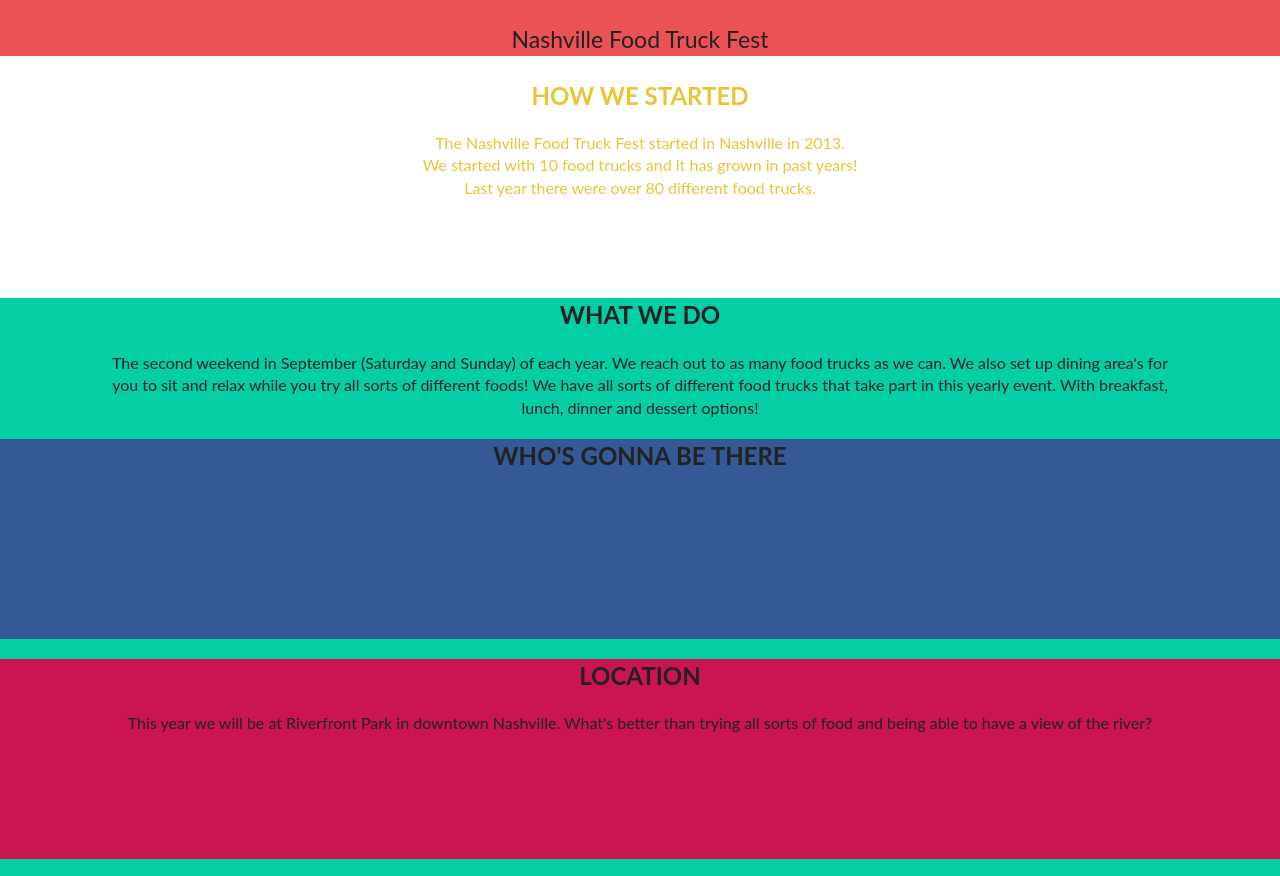
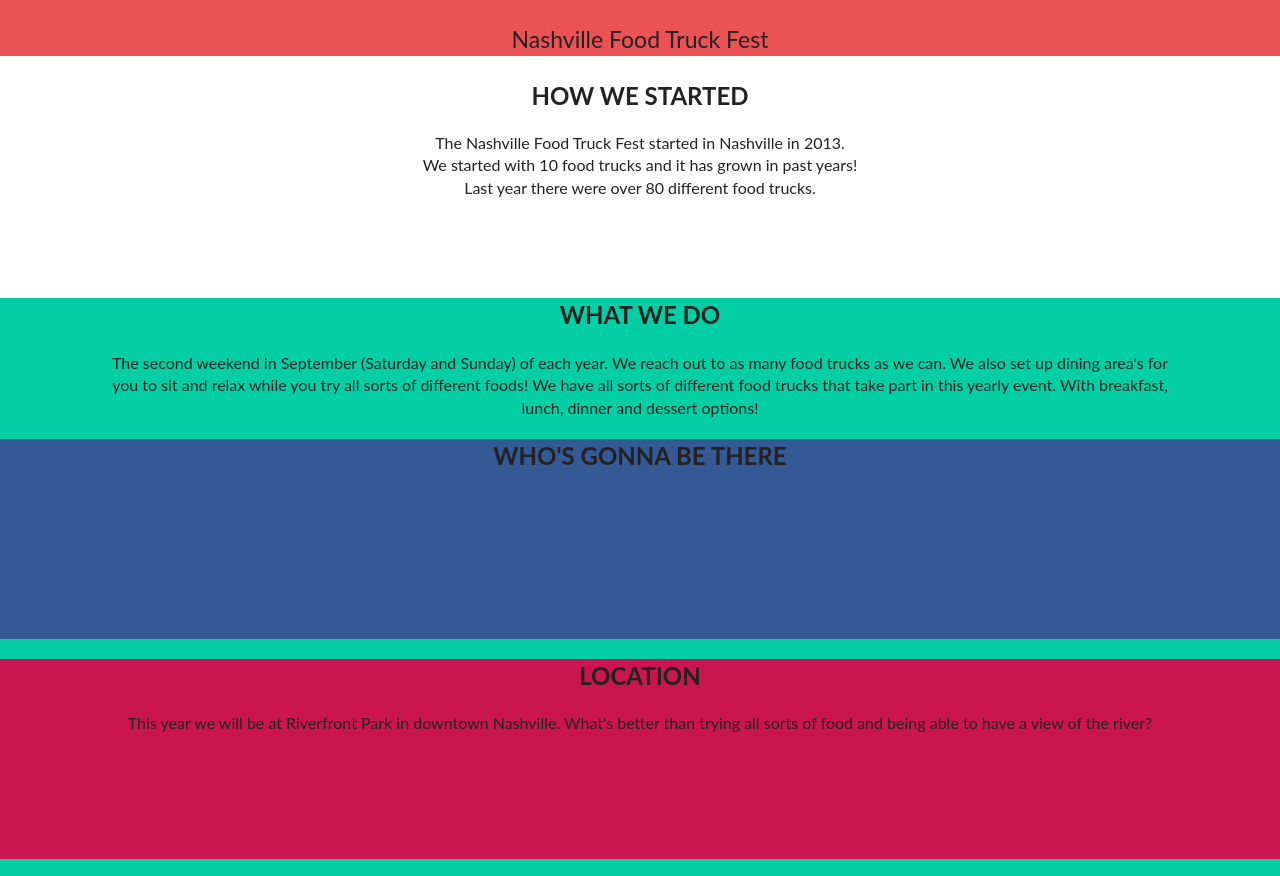
Before and after one commit to kelsgreg/des-440-project-1, a plain HTML site: page index.html in a window 1280 px wide. Shown: the part 1689-2565 px from the top of the page. Drawn offline with nearby package versions, Linux system fonts and the light colour scheme; a script that the page names is missing.

Commit message:
color change

```diff
--- a/css/main.css
+++ b/css/main.css
@@ -197,7 +197,7 @@ font: "Bungee";
   background-color: #eb5256;
 }
 
-.start {
+.start-para {
   color: #EAC435;
 
 }
```
